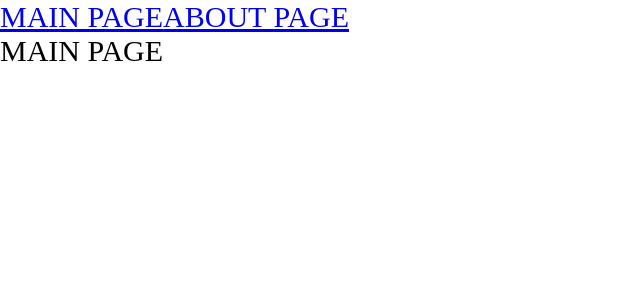
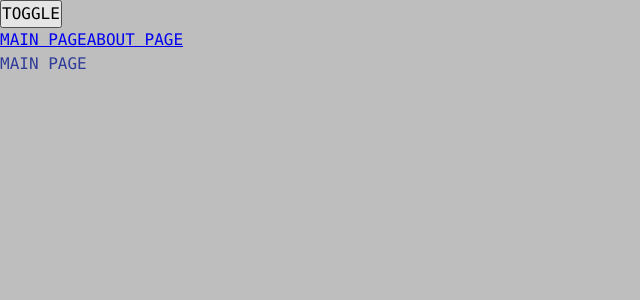
Before and after one commit to d1erro/production-project, a React app: page / in a window 1280 px wide. Shown: the top 300 px of the page, without its empty margins (0-640 px from the left). Built offline with nearby package versions, Linux system fonts and the light colour scheme.

Commit message:
Add dark and light mode

```diff
--- a/src/App.tsx
+++ b/src/App.tsx
@@ -3,14 +3,18 @@
     Route,
     Routes,
 } from "react-router-dom";
-import './index.scss'
+import './styles/index.scss'
 import {AboutPageAsync} from "./pages/AboutPage/AboutPage.async";
 import {MainPageAsync} from "./pages/MainPage/MainPageAsync";
 import {Suspense} from "react";
+import {useTheme} from "./theme/useTheme";
 
 export default function App() {
+    const {theme, toggleTheme} = useTheme();
+
     return (
-        <div className="app">
+        <div className={`app ${theme}`}>
+            <button onClick={toggleTheme}>TOGGLE</button>
             <div>
                 <Link to="/">MAIN PAGE</Link>
                 <Link to="/about">ABOUT PAGE</Link>
--- a/src/index.scss
+++ /dev/null
@@ -1,9 +0,0 @@
-* {
-  margin: 0;
-  padding: 0;
-  box-sizing: border-box;
-}
-
-.app {
-  font-size: 30px;
-}
--- a/src/index.tsx
+++ b/src/index.tsx
@@ -1,11 +1,14 @@
 import { createRoot } from 'react-dom/client';
 import App from "./App";
 import {BrowserRouter} from "react-router-dom";
+import ThemeProvider from "./theme/ThemeProvider";
 
 const container = document.getElementById('root');
 const root = createRoot(container);
 root.render(
     <BrowserRouter>
-        <App/>
+        <ThemeProvider>
+            <App/>
+        </ThemeProvider>
     </BrowserRouter>
 );
--- /dev/null
+++ b/src/styles/index.scss
@@ -0,0 +1,11 @@
+@import "reset";
+@import "variables/global";
+@import "themes/light";
+@import "themes/dark";
+
+.app {
+  font: var(--font-m);
+  background: var(--bg-color);
+  color: var(--primary-color);
+  min-height: 100vh;
+}
--- /dev/null
+++ b/src/styles/reset.scss
@@ -0,0 +1,14 @@
+* {
+  margin: 0;
+  padding: 0;
+  box-sizing: border-box;
+}
+
+input,
+button,
+textarea,
+select {
+  margin: 0;
+
+  font: inherit;
+}
--- /dev/null
+++ b/src/styles/themes/dark.scss
@@ -0,0 +1,6 @@
+.app.dark {
+    --bg-color: #353535;
+
+    --primary-color: #969dff;
+    --secondary-color: #183b18;
+}
--- /dev/null
+++ b/src/styles/themes/light.scss
@@ -0,0 +1,6 @@
+.app.light {
+    --bg-color: #bebebe;
+
+    --primary-color: #2f3c98;
+    --secondary-color: #143914;
+}
--- /dev/null
+++ b/src/styles/variables/global.scss
@@ -0,0 +1,11 @@
+:root {
+    --font-family-main: Consolas, Serif;
+
+    --font-size-m: 16px;
+    --font-line-m: 24px;
+    --font-m: var(--font-size-m) / var(--font-line-m) var(--font-family-main);
+
+    --font-size-l: 24px;
+    --font-line-l: 32px;
+    --font-l: var(--font-size-l) / var(--font-line-l) var(--font-family-main);
+}
--- /dev/null
+++ b/src/theme/ThemeContext.ts
@@ -0,0 +1,15 @@
+import {createContext} from "react";
+
+export enum Theme {
+    LIGHT = 'light',
+    DARK = 'dark',
+}
+
+export interface ThemeContextProps {
+    theme?: Theme;
+    setTheme?: (theme: Theme) => void;
+}
+
+export const ThemeContext = createContext<ThemeContextProps>({})
+
+export const LOCAL_STORAGE_THEME_KEY = 'theme';
--- /dev/null
+++ b/src/theme/ThemeProvider.tsx
@@ -0,0 +1,21 @@
+import {LOCAL_STORAGE_THEME_KEY, Theme, ThemeContext} from "./ThemeContext";
+import {ReactNode, useMemo, useState} from "react";
+
+const defaultTheme = localStorage.getItem(LOCAL_STORAGE_THEME_KEY) as Theme || Theme.LIGHT;
+
+const ThemeProvider = ({children}: {children: ReactNode}) => {
+    const [theme, setTheme] = useState<Theme>(defaultTheme);
+
+    const defaultProps = useMemo(() => ({
+        theme: theme,
+        setTheme: setTheme,
+    }), [theme])
+
+    return (
+        <ThemeContext.Provider value={defaultProps}>
+            {children}
+        </ThemeContext.Provider>
+    );
+};
+
+export default ThemeProvider;
--- /dev/null
+++ b/src/theme/useTheme.ts
@@ -0,0 +1,19 @@
+import {LOCAL_STORAGE_THEME_KEY, Theme, ThemeContext} from "./ThemeContext";
+import {useContext} from "react";
+
+interface UseThemeResult {
+    toggleTheme: () => void;
+    theme: Theme;
+}
+
+export function useTheme(): UseThemeResult {
+    const {theme, setTheme} = useContext(ThemeContext)
+
+    const toggleTheme = () => {
+        const newTheme = theme === Theme.LIGHT ? Theme.DARK : Theme.LIGHT;
+        setTheme(newTheme);
+        localStorage.setItem(LOCAL_STORAGE_THEME_KEY, newTheme);
+    }
+
+    return {theme, toggleTheme}
+}
```
